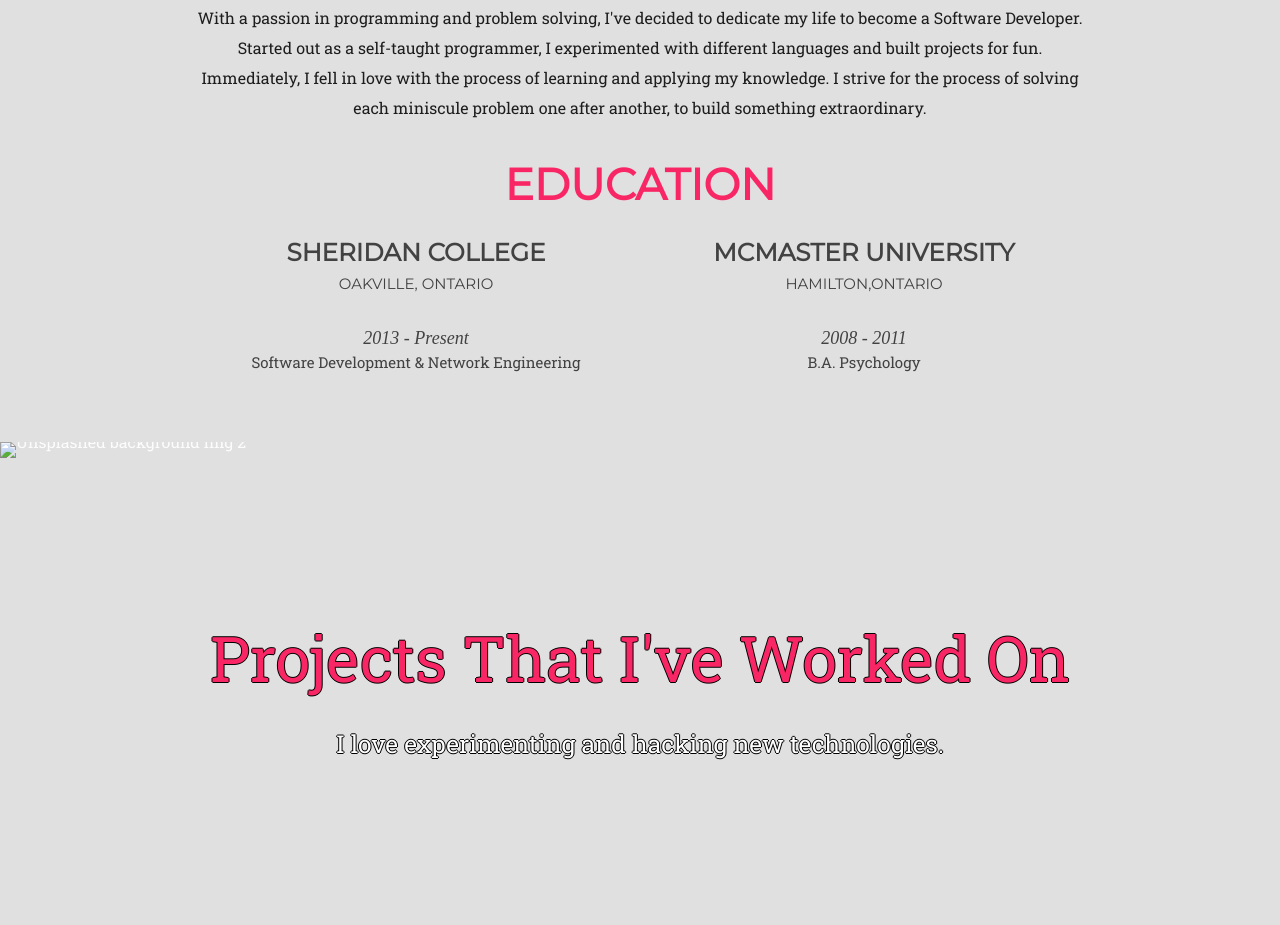
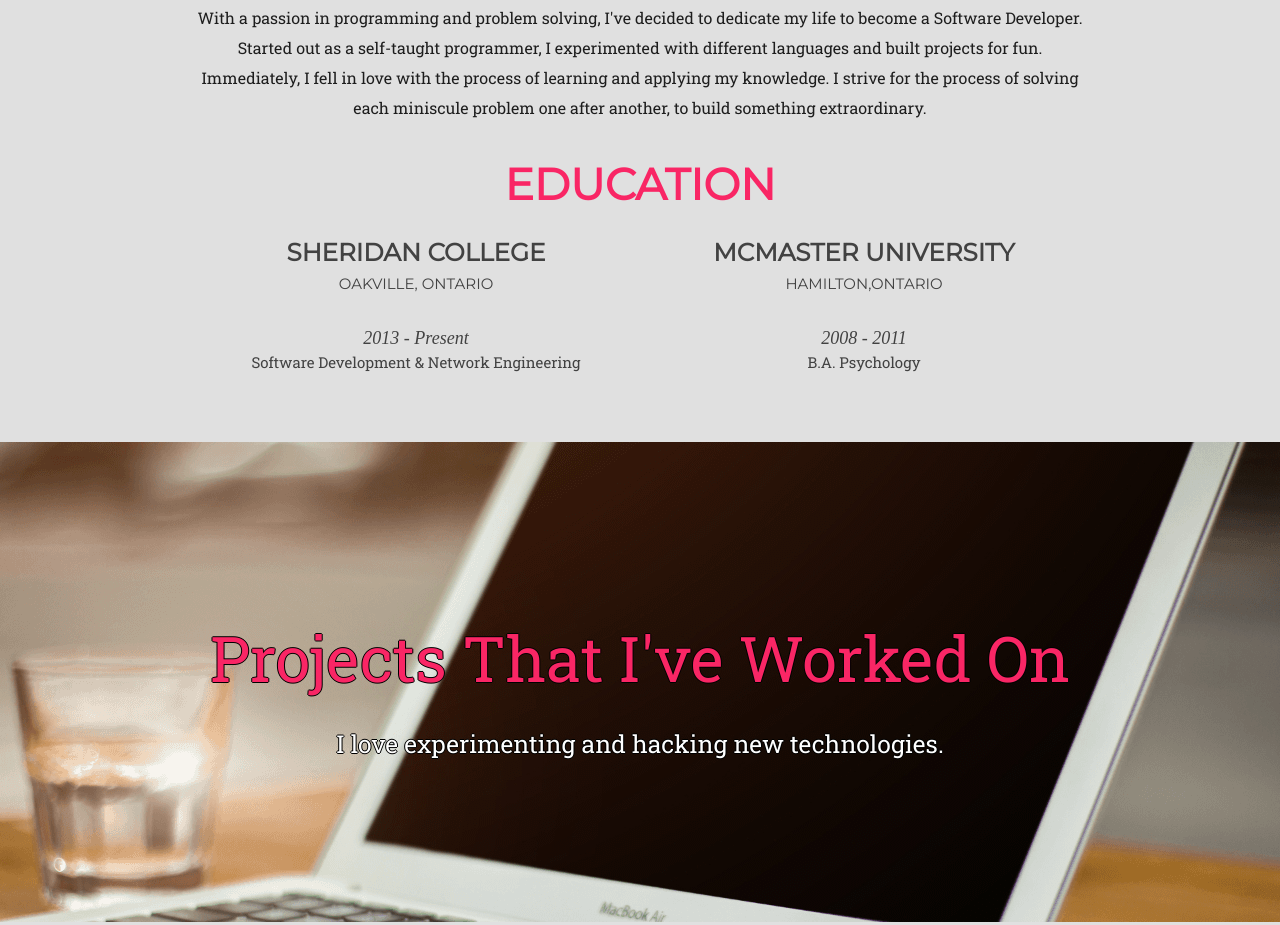
Before and after one commit to TycoT/tycot.github.io, a plain HTML site: page index.html in a window 1280 px wide. Shown: the part 1500-2425 px from the top of the page. Drawn offline with nearby package versions, Linux system fonts and the light colour scheme; a web font is replaced by a local one.

Commit message:
fix missing projects background

```diff
--- a/index.html
+++ b/index.html
@@ -142,7 +142,7 @@
         </div>
       </div>
     </div>
-    <div class="parallax"><img src="images/projects-picture.jpg" alt="Unsplashed background img 2"></div>
+    <div class="parallax"><img src="images/projects-picture.png" alt="Unsplashed background img 2"></div>
   </div>
 
   <div class="container">
```
